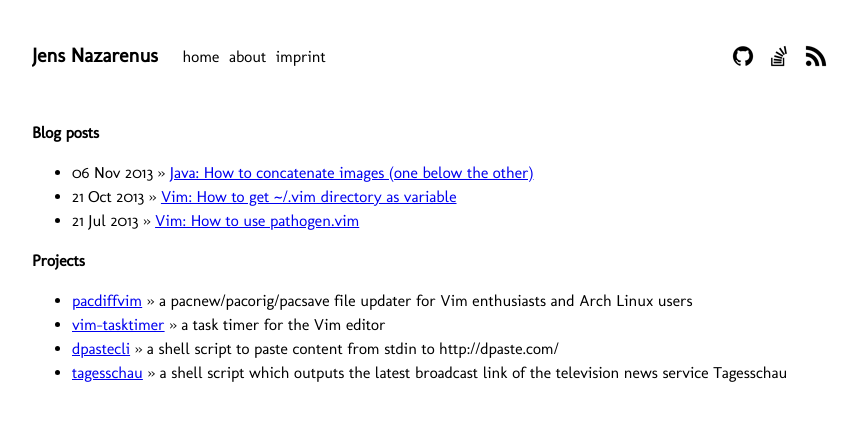
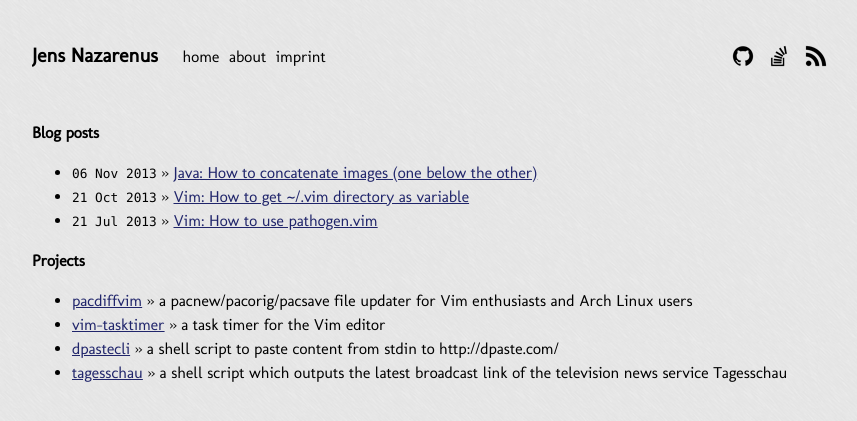
Before and after one commit to jens-na/jens-na.github.io, a Jekyll site: the page built from index.html, in a window 1280 px wide. Shown: the top 421 px of the page, without its empty margins (208-1065 px from the left). Built offline with Jekyll 4.4.1, drawn with Linux system fonts in a browser that asks for light colours.

Commit message:
changed basic layout

```diff
--- a/_layouts/default.html
+++ b/_layouts/default.html
@@ -15,7 +15,7 @@
         <a class="name" href="/">Jens Nazarenus</a>
         <a class="nav" href="/">home</a>
         <a class="nav" href="/about">about</a>
-        <a clasS="nav" href="/imprint">imprint</a>
+        <a class="nav" href="/imprint">imprint</a>
       </div>
     </div>
     <div class="right">
--- a/about.html
+++ /dev/null
@@ -1 +0,0 @@
-<h1>About me</h1>
--- a/css/style.css
+++ b/css/style.css
@@ -1,6 +1,7 @@
 body {
     font-family: 'Molengo', sans-serif;
     line-height: 1.5;
+    background:url(/images/background.png);
 }
 
 h1 {
@@ -27,8 +28,8 @@ h1 {
     overflow: hidden;
     margin-top: 40px;
     width: 800px;
-    margin-left: auto ;
-    margin-right: auto ;
+    margin-left: auto;
+    margin-right: auto;
 }
 
   .container .title a.name {
@@ -60,8 +61,17 @@ h1 {
     bottom: 10px;
 }
 
-.projects {
-  font-size: 16px;
+.post span {
+    font-family: Monaco, "Courier New", monospace;
+    font-size: 80%;
+}
+
+.entry {
+  color: #20256b;
+}
+
+.entry:hover {
+  color: #000000;
 }
 
 #picture {
@@ -76,4 +86,4 @@ h1 {
     -moz-box-shadow: 1px 1px 5px #999;
     -webkit-box-shadow: 1px 1px 5px #999;
     box-shadow: 1px 1px 5px #999;
-  }
+}
--- a/index.html
+++ b/index.html
@@ -3,27 +3,29 @@ layout: default
 title: Jens Nazarenus
 ---
 <h1>Blog posts</h1>
-<ul>
-{% for post in site.posts %}
-  <li><span>{{ post.date | date_to_string }}</span> &raquo; <a href="{{ post.url }}">{{ post.title }}</a></li>
-{% endfor %}
-</ul>
+  <ul>
+      {% for post in site.posts %}
+      <div class="post">
+        <li><span>{{ post.date | date_to_string }}</span> &raquo; <a class="entry" href="{{ post.url }}">{{ post.title }}</a></li>
+      </div>
+      {% endfor %}
+  </ul>
 <h1>Projects</h1>
 <ul>
 <li>
-<a href="https://github.com/jens-na/pacdiffvim" class="project">pacdiffvim</a> &raquo;
+<a href="https://github.com/jens-na/pacdiffvim" class="entry">pacdiffvim</a> &raquo;
 a pacnew/pacorig/pacsave file updater for Vim enthusiasts and Arch Linux users
 </li>
 <li>
-<a href="https://github.com/jens-na/vim-tasktimer" class="project">vim-tasktimer</a> &raquo;
+<a href="https://github.com/jens-na/vim-tasktimer" class="entry">vim-tasktimer</a> &raquo;
 a task timer for the Vim editor
 </li>
 <li>
-<a href="https://github.com/jens-na/dpastecli" class="project">dpastecli</a> &raquo;
+<a href="https://github.com/jens-na/dpastecli" class="entry">dpastecli</a> &raquo;
 a shell script to paste content from stdin to http://dpaste.com/
 </li>
 <li>
-<a href="https://github.com/jens-na/tagesschau" class="project">tagesschau</a> &raquo;
+<a href="https://github.com/jens-na/tagesschau" class="entry">tagesschau</a> &raquo;
 a shell script which outputs the latest broadcast link of the television news service Tagesschau
 </li>
 </ul>
```
Also changed, not shown: images/background.png (added).
